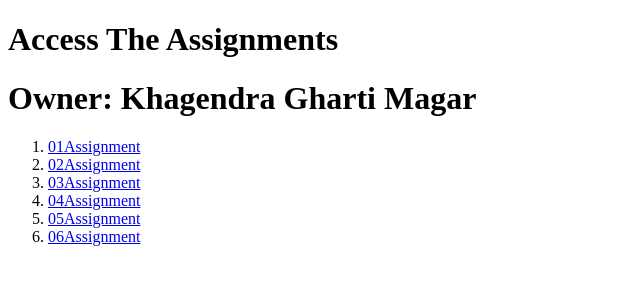
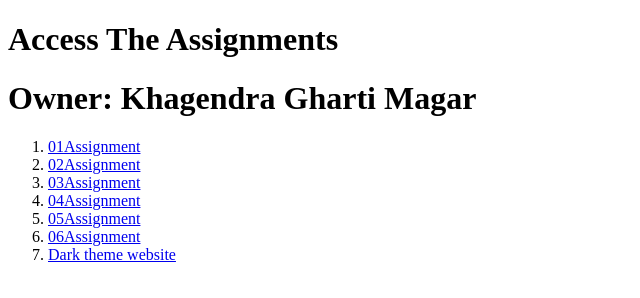
Before and after one commit to Khagendragm3/SheriyansAssignments, a plain HTML site: page index.html in a window 1280 px wide. Shown: the whole page, without its empty margins (0-640 px from the left). Drawn offline with Linux system fonts and the light colour scheme.

Commit message:
Update index.html

```diff
--- a/index.html
+++ b/index.html
@@ -15,6 +15,7 @@
         <li><a href="04Coffee/index.html" target="_blank">04Assignment</a></li>
         <li><a href="05Form3D/index.html" target="_blank">05Assignment</a></li>
         <li><a href="06ResponsiveDesign/index.html" target="_blank">06Assignment</a></li>
+         <li><a href="08Website/index.html" target="_blank">Dark theme website</a></li>
     </ol>
 </body>
 </html>
```
